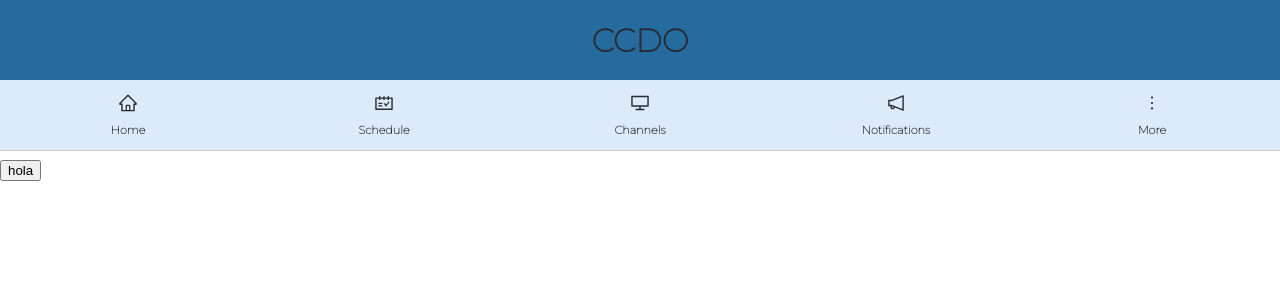
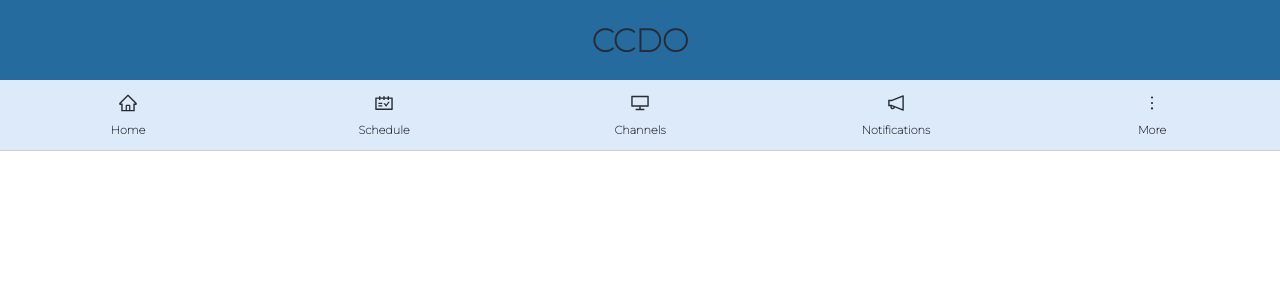
Before and after one commit to leonsuaren/worktime, a React (Create React App) app: page / in a window 1280 px wide. Shown: the top 300 px of the page. Built offline with nearby package versions, Linux system fonts and the light colour scheme.

Commit message:
the theme is working and change the status with a button but is commented ones I develep the settings section I can put that code there

```diff
--- a/src/components/navbar/Navbar.jsx
+++ b/src/components/navbar/Navbar.jsx
@@ -1,4 +1,5 @@
-import React from 'react';
+import React, { useContext } from 'react';
+import { ThemeContext } from 'styled-components';
 import { NavigationBar } from './index';
 import { Button } from '../button';
 import {
@@ -10,6 +11,12 @@ import {
 } from './index';
 
 export const Navbar = () => {
+  const {id, setTheme} = useContext(ThemeContext);
+
+  const handleOnClick = () => {
+    setTheme(s => id === 'down' ? 'sunset' : 'down')
+  }
+
   return(
     <NavigationBar data-test="navbar-component">
       <Button icon={<StyledBihome />} description="Home"></Button>
@@ -20,3 +27,5 @@ export const Navbar = () => {
     </NavigationBar>
   );
 };
+
+//      <button id={id} onClick={handleOnClick}>change theme</button>
--- a/src/global/Theme.jsx
+++ b/src/global/Theme.jsx
@@ -6,16 +6,15 @@ import SecondaryTheme from './SecondaryTheme';
 
 export const Theme = ({ children }) => {
   const Provider = ThemeProvider;
-
   const [theme, setTheme] = useState(PrimaryTheme);
-  const handleOnClick = () => {
-    setTheme(s => s.id === 'sunset' ? PrimaryTheme : SecondaryTheme);
-  }
 
   return (
-    <Provider theme={theme}>
-    {children}
-    <button onClick={handleOnClick}>hola</button>
+    <Provider theme={{
+      ...theme, setTheme: () => {
+        setTheme(s => s.id === 'sunset' ? PrimaryTheme : SecondaryTheme);
+      }
+    }}>
+      {children}
     </Provider>
   );
 
```
